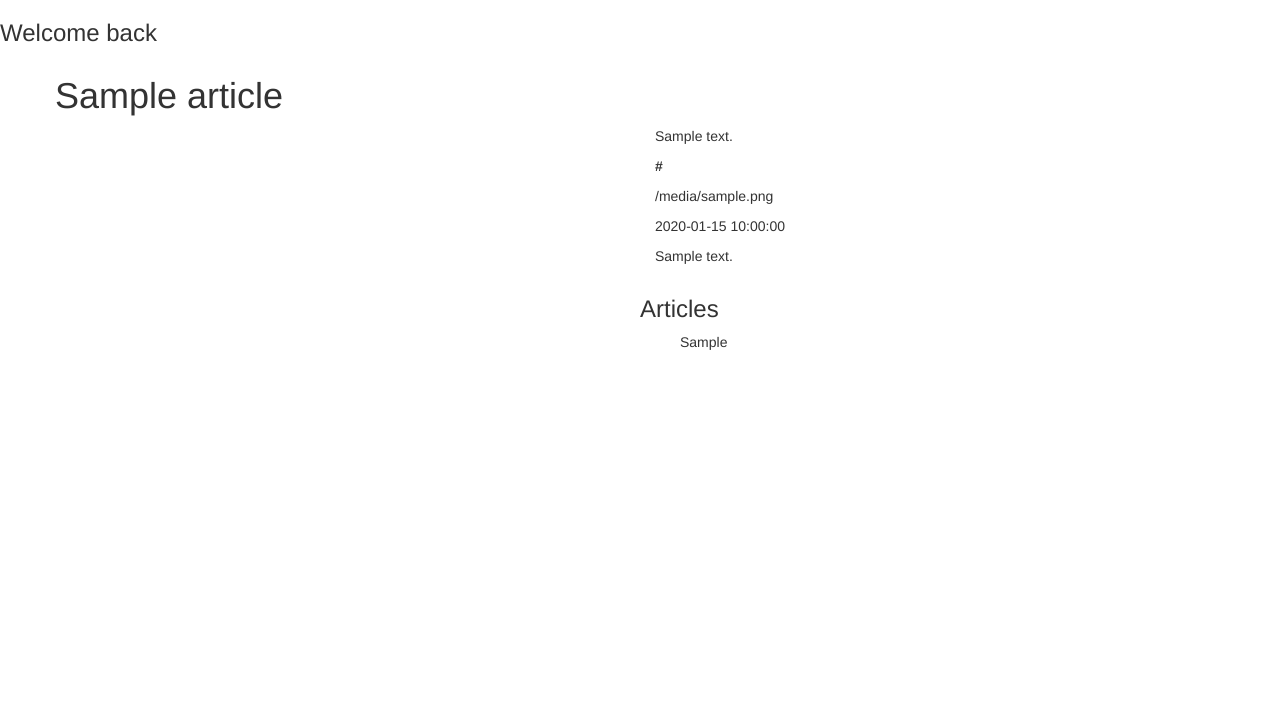
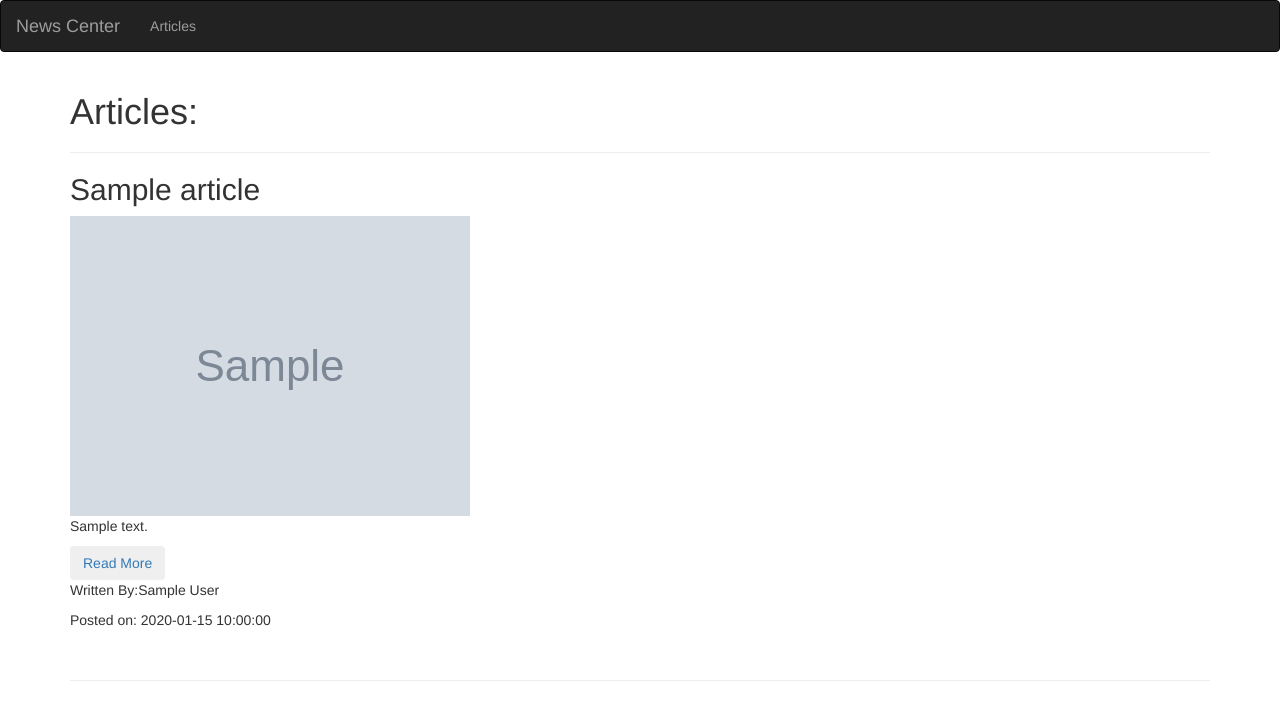
Before and after one commit to macc254/News-API, a Flask app: template app/templates/articles.html in a window 1280 px wide. Shown: the top 720 px of the page. Run offline with Flask 2, Linux system fonts and the light colour scheme; the template is opened without the code that fills it: most values are stand-ins (such as "Sample title", 1, 10 or a date in 2020); grey boxes marked "Sample" are stand-in pictures; some libraries are stand-ins or nearby versions.

Commit message:
link articles to display in articles.html

```diff
--- a/app/main/views.py
+++ b/app/main/views.py
@@ -26,9 +26,8 @@ def articles(source_id):
     View source page function that returns the source articles page and its data
     '''
     articles = get_articles(source_id)
-    name = f'{articles.name}'
 
-    return render_template('articles.html',name=name,articles=articles)
+    return render_template('articles.html',articles=articles)
 
 # @app.route('/source/<string:source_id>')
 # def source(source_id):
--- a/app/requests.py
+++ b/app/requests.py
@@ -92,8 +92,8 @@ def get_articles(source):
         get_articles_data = url.read()
         get_articles_response = json.loads(get_articles_data)
         articles_results = []
-        if get_articles_response['sources']:
-            articles_results_list = get_articles_response['sources']
+        if get_articles_response['articles']:
+            articles_results_list = get_articles_response['articles']
             articles_results = process_articles_results(articles_results_list)
     return articles_results
 
--- a/app/static/css/index.css
+++ b/app/static/css/index.css
@@ -3,7 +3,8 @@
     background-color: black;
 }
 
-h3 {
+h3,
+h2 {
     color: cyan;
 }
 
@@ -11,7 +12,7 @@ a {
     color: white;
 }
 
-h2 {
+h1 {
     text-align: center;
     color: cyan;
 }
--- a/app/templates/articles.html
+++ b/app/templates/articles.html
@@ -1,31 +1,18 @@
-{% extends 'base.html'%} {% block body %}
+{% extends 'base.html'%} {% block css %}
+<link rel="stylesheet" href="{{url_for('static',filename = 'css/articles.css')}}"> {% endblock %} {% block content %}
+<div class="container">
+    <h1>Articles:</h1>
+    <hr> {% for article in articles %}
+    <h2>{{article.title}}</h2>
+    <img src="{{article.urlToImage}}" alt="">
+    <p>{{article.content}}</p>
+    <a href="{{article.url}}"><button class = "btn btn-secondary btn" type= "button">Read More</button>
+    </a>
+    <p>Written By:{{article.author}}</p>
+    <p>Posted on: {{article.publishedAt}}</p>
+    <br>
+    <hr> {% endfor %}
+</div>
 
-<h3>Welcome back</h3>
-<div class="container">
 
-    <!-- Articlesbackground -->
-    <div class="row">
-        <h1>{{article.title}}</h1>
-        <div class="col-xs-6 col-sm-6 col-md-6 col-lg-6" style="background: url({{articles.author}}) no-repeat center center">
-        </div>
-
-        <div class="col-xs-6 col-sm-6 col-md-6 col-lg-6 article-details">
-
-            <p class="description"> {{articles.description}}</p>
-            <p class="url"> <b> {{ articles.url}}</b> </p>
-            <p class="urlToImage">{{articles.urlToImage}}</p>
-            <p class="publishedAt">{{ articles.publishedAt }}</p>
-            <p class="content">{{ articles.content }}</p>
-
-            <div class="row">
-                <h3>Articles</h3>
-                <ul>
-                    {{ macro.ArticlesList(CNN)}}
-                </ul>
-            </div>
-
-        </div>
-    </div>
-
-</div>
 {% endblock %}
--- a/app/templates/index.html
+++ b/app/templates/index.html
@@ -9,9 +9,9 @@
 {% block content %}
 <!--Business news section  -->
 <div class="container-fluid">
-    <h2>Welcome to News Desk</h2>
+    <h1>Welcome to News Desk</h1>
     <div class="row">
-        <h3>Sources per category:</h3>
+        <h2>Sources per category:</h2>
         <h3> General News</h3>
         {{ macro.displaySourceList(general)}}
     </div>
```
Also changed, not shown: app/templates/macros.html (+1 -9 lines), app/static/css/articles.css (added).
